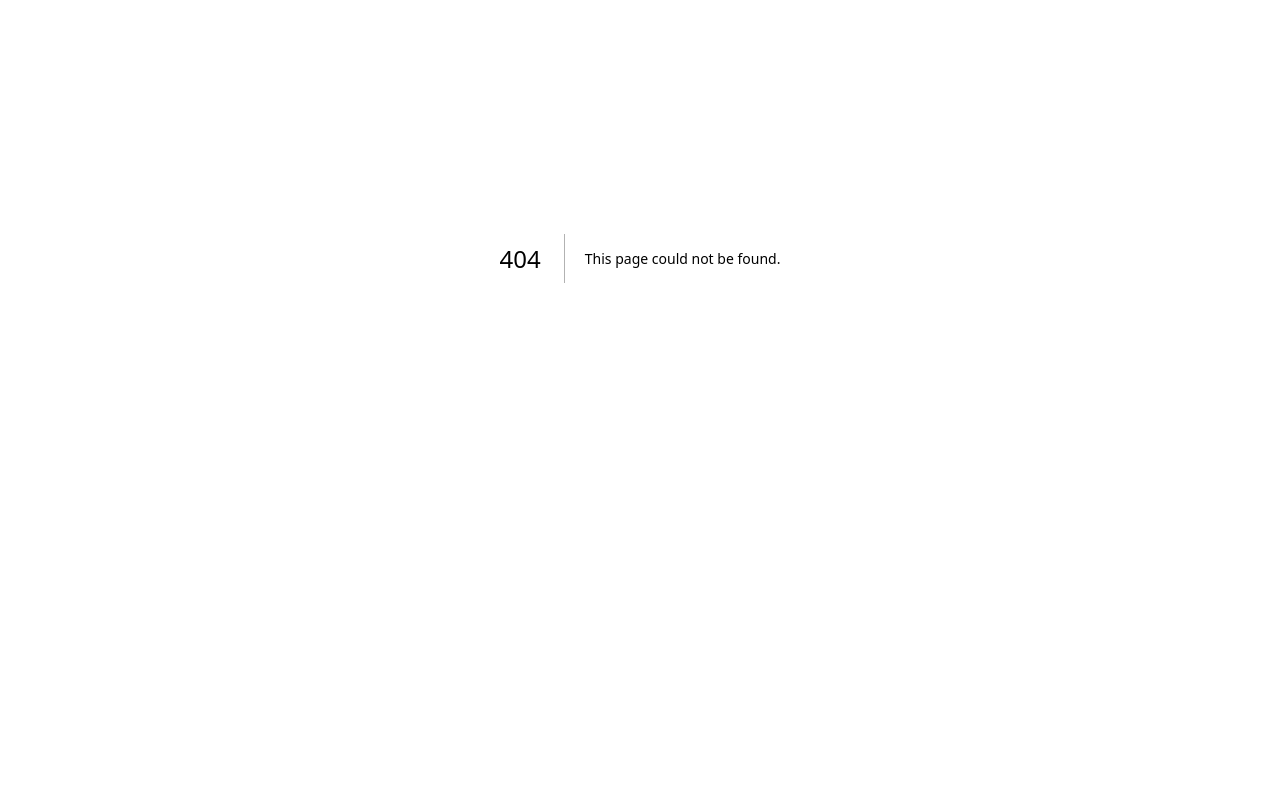
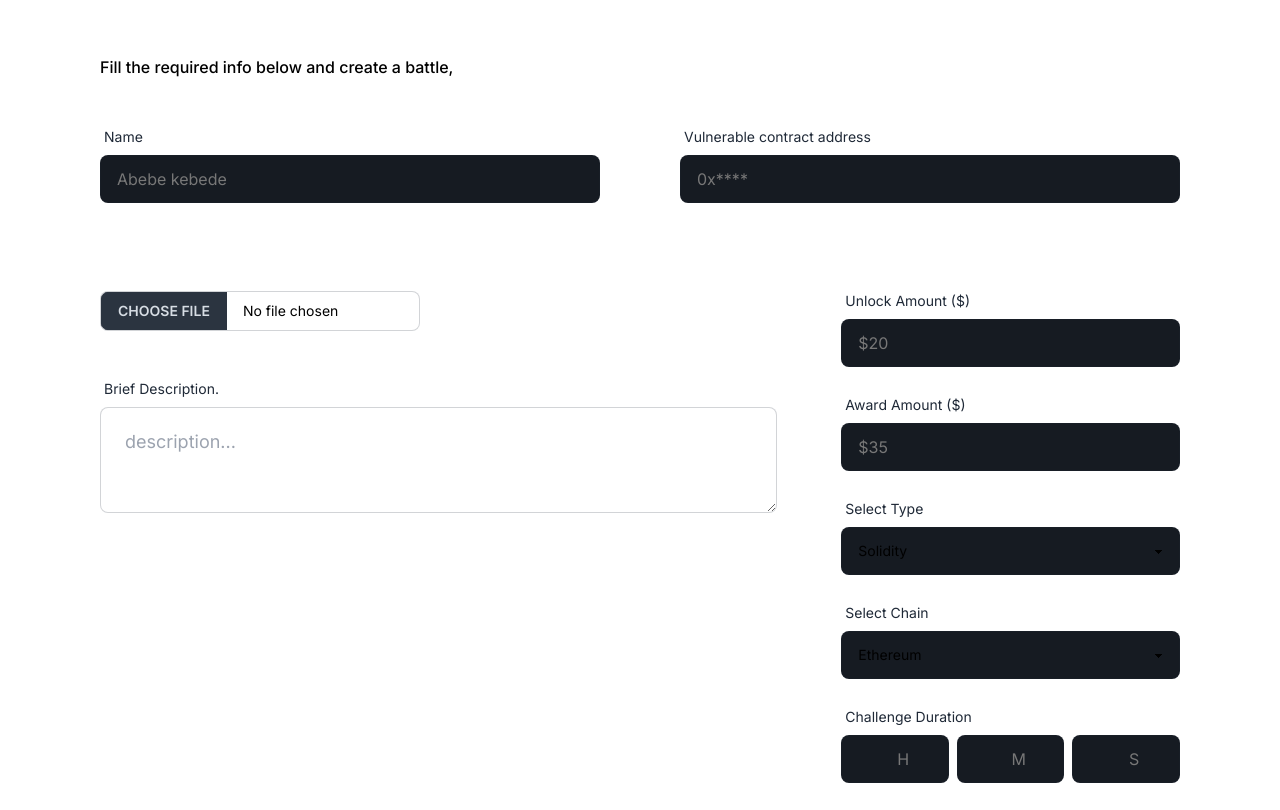
Before and after one commit to ghost2023/next-msg-ui, a Next.js app: page /hack_me in a window 1280 px wide. Before the commit this address had no page. Shown: the part 142-952 px from the top of the page. Before the commit the page ends 800 px from the top, so only its background shows below. Built offline with nearby package versions, Linux system fonts and the light colour scheme.

Commit message:
created hack me page

```diff
--- /dev/null
+++ b/app/hack_me/page.tsx
@@ -0,0 +1,178 @@
+"use client";
+import { FormEvent, useState } from "react";
+import { IoGitBranchOutline } from "react-icons/io5";
+import { FileInput } from "./FileInput";
+
+function Page() {
+  const [name, setName] = useState("");
+  const [desc, setDesc] = useState("");
+  const [unlockAmount, setUnlockAmount] = useState(0);
+  const [award, setAward] = useState(0);
+  const [type, setType] = useState<
+    "solidity" | "bytes" | "rust" | "bytes+solidity"
+  >("solidity");
+  const [chain, setChain] = useState<"ethereum" | "near" | "solana" | "cosmos">(
+    "ethereum",
+  );
+  const [hrs, setHrs] = useState(0);
+  const [min, setMin] = useState(0);
+  const [sec, setSec] = useState(0);
+  const duration = hrs * 3600 + min * 60 + sec; // in seconds
+  const [address, setAddress] = useState("");
+  const [file, setFile] = useState<File>();
+
+  const handleSubmit = (e: FormEvent) => {
+    e.preventDefault();
+  };
+
+  return (
+    <section className="pt-[85px] max-w-[70rem] px-5 mb-20 mx-auto  ">
+      <h1 className="text-white text-5xl mt-20 leading-5">Hack Me.</h1>
+      <p className="mt-3 text-md font-medium ">
+        Fill the required info below and create a battle,
+      </p>
+      <form className="mt-10 flex flex-col sm:flex-row justify-between items-center gap-8 md:gap-20">
+        <div className="w-full">
+          <div>
+            <label className="label">
+              <span className="label-text">Name</span>
+            </label>
+            <input
+              type="text"
+              placeholder="Abebe kebede"
+              onChange={(e) => setName(e.target.value)}
+              className="input bg-[#161B22] input-bordered focus:border-primary focus:outline-none w-full placeholder:text-[#777]"
+            />
+          </div>
+        </div>
+        <div className="w-full">
+          <label className="label">
+            <span className="label-text">Vulnerable contract address</span>
+          </label>
+          <input
+            type="text"
+            placeholder="0x****"
+            onChange={(e) => setAddress(e.target.value)}
+            className="input bg-[#161B22] input-bordered focus:border-primary focus:outline-none w-full placeholder:text-[#777]"
+          />
+        </div>
+        {/* <TextEditor /> */}
+      </form>
+      <div className="my-8 md:my-20 w-full flex flex-col sm:flex-row gap-8 lg:gap-16 items-start ">
+        <div className="w-full sm:w-2/3 h-full py-2">
+          <FileInput onChange={(e) => setFile((e.target.files ?? [])[0])} />
+
+          <div className="mt-10">
+            <label className="label">
+              <span className="label-text">Brief Description.</span>
+            </label>
+            <textarea
+              placeholder="description..."
+              onChange={(e) => setDesc(e.target.value)}
+              className="textarea textarea-bordered textarea-lg w-full "
+            ></textarea>
+          </div>
+        </div>
+        <div className="w-full sm:w-1/3 flex-col mb-10">
+          <div className="mb-5">
+            <label className="label">
+              <span className="label-text">Unlock Amount ($)</span>
+            </label>
+            <input
+              type="number"
+              placeholder="$20"
+              onChange={(e) => setUnlockAmount(e.target.valueAsNumber || 0)}
+              className="input bg-[#161B22] input-bordered focus:border-primary focus:outline-none w-full placeholder:text-[#777]"
+            />
+          </div>
+          <div className="mb-5">
+            <label className="label">
+              <span className="label-text">Award Amount ($)</span>
+            </label>
+            <input
+              type="number"
+              placeholder="$35"
+              onChange={(e) => setAward(e.target.valueAsNumber || 0)}
+              className="input bg-[#161B22] input-bordered focus:border-primary focus:outline-none w-full placeholder:text-[#777]"
+            />
+          </div>
+          <div className="mb-5">
+            <label className="label">
+              <span className="label-text">Select Type</span>
+            </label>
+
+            <select
+              className="select bg-[#161B22] input-bordered focus:border-primary focus:outline-none w-full"
+              onChange={(e) => setType(e.target.value as any)}
+            >
+              <option value="solidity">Solidity</option>
+              <option value="bytes">Bytes</option>
+              <option value="rust">Rust</option>
+              <option value="bytes+solidity">Bytes+Solidity</option>
+            </select>
+          </div>
+          <div className="mb-5">
+            <label className="label">
+              <span className="label-text">Select Chain</span>
+            </label>
+
+            <select
+              className="select bg-[#161B22] input-bordered focus:border-primary focus:outline-none  w-full"
+              onChange={(e) => setChain(e.target.value as any)}
+            >
+              <option value="ethereum">Ethereum</option>
+              <option value="near">Near</option>
+              <option value="solana">Solana</option>
+              <option value="cosmos">Cosmos</option>
+            </select>
+          </div>
+          <div>
+            <label className="label">
+              <span className="label-text">Challenge Duration</span>
+            </label>
+            <div className="flex gap-2">
+              <input
+                type="number"
+                placeholder="H"
+                onChange={(e) => setHrs(e.target.valueAsNumber || 0)}
+                className="input bg-[#161B22] px-2 text-center input-bordered focus:border-primary focus:outline-none w-full placeholder:text-[#777]"
+              />
+              <input
+                type="number"
+                placeholder="M"
+                onChange={(e) => setMin(e.target.valueAsNumber || 0)}
+                className="input bg-[#161B22] px-2 text-center input-bordered focus:border-primary focus:outline-none w-full placeholder:text-[#777]"
+              />
+              <input
+                type="number"
+                placeholder="S"
+                onChange={(e) => setSec(e.target.valueAsNumber || 0)}
+                className="input bg-[#161B22] px-2 text-center input-bordered focus:border-primary focus:outline-none w-full placeholder:text-[#777]"
+              />
+            </div>
+          </div>
+        </div>
+      </div>
+      <div className="flex justify-center">
+        <button
+          className="flex gap-3 items-center py-2 px-7 bg-secondary rounded-lg border border-primary "
+          disabled={
+            !name ||
+            !desc ||
+            !file ||
+            duration < 600 ||
+            !award ||
+            !address ||
+            !unlockAmount
+          }
+          onClick={handleSubmit}
+        >
+          <IoGitBranchOutline className="w-5 h-5 text-primary" /> Submit your
+          challenge
+        </button>
+      </div>
+    </section>
+  );
+}
+
+export default Page;
```
